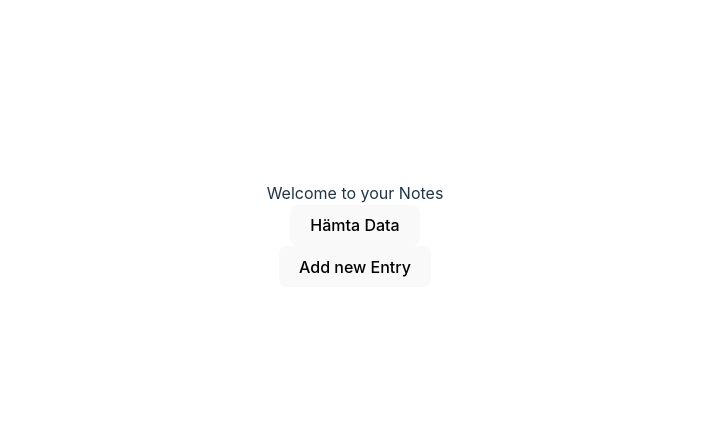
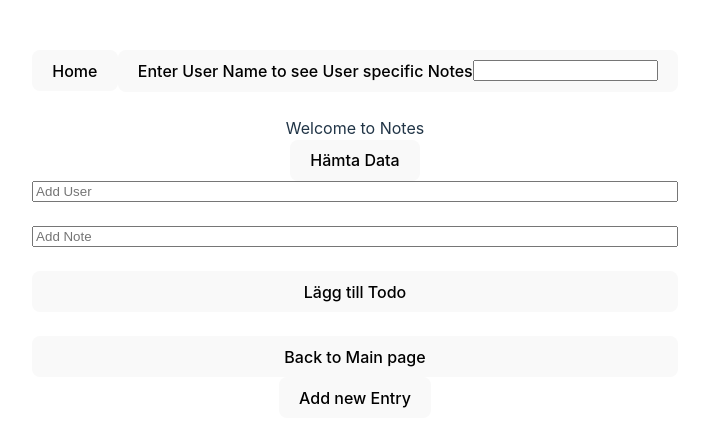
Before and after one commit to OskarEJohansson/fullstackTodoApplication, a React (Vite) app in the folder src/main/java/todo/todofullstack/View/todoFrontend/: page / in a window 1280 px wide. Shown: the part 166-612 px from the top of the page, without its empty margins (285-994 px from the left). Built offline with nearby package versions, Linux system fonts and the light colour scheme.

Commit message:
minor frontend changes done

```diff
--- a/src/main/java/todo/todofullstack/View/todoFrontend/src/App.css
+++ b/src/main/java/todo/todofullstack/View/todoFrontend/src/App.css
@@ -1,12 +1,60 @@
 #root {
   max-width: 1280px;
   margin: 0 auto;
-  padding: 2rem;
   text-align: center;
 }
 
+.header-app,
+.header-app > button {
+  display: flex;
+  flex-direction: row;
+  align-items: center;
+  justify-content: space-between;
+  position: sticky;
+  z-index: 0;
+  margin: 0;
+}
+
+.todo-list {
+  background-color: #5e5d5d;
+  border-radius: 8px;
+  padding: 10px;
+  line-height: 0.5px;
+}
+
 .entries {
+  padding: 10px;
+  margin-top: 10px;
   display: flex;
-  justify-content: center;
-  align-items: center;
+
+  border-radius: 9px;
+
+  background-color: #494949;
+  flex-direction: column;
 }
+
+.todo-component-title {
+  cursor: pointer;
+}
+
+.addData {
+  display: flex;
+  flex-direction: column;
+  text-align: center;
+  width: 100%;
+}
+
+.todo-delete {
+  background-color: red;
+  padding: 10px;
+  border-radius: 9px;
+
+  cursor: pointer;
+
+  font-size: 18px;
+  font-weight: 600;
+}
+
+.app-btn-add {
+  margin-bottom: 20px;
+}
--- a/src/main/java/todo/todofullstack/View/todoFrontend/src/App.tsx
+++ b/src/main/java/todo/todofullstack/View/todoFrontend/src/App.tsx
@@ -3,6 +3,9 @@ import useGlobalState from "./GlobalState";
 import FetchAllDataComponent from "./Components/FetchAllData";
 import Entries from "./Components/Entries";
 import { useNavigate } from "react-router-dom";
+import HeaderNav from "./Components/Header";
+import { useEffect } from "react";
+import AddData from "./Components/AddData";
 
 function App() {
   const apiFunctions = useGlobalState((state) => state);
@@ -10,7 +13,11 @@ function App() {
 
   return (
     <>
-      <div>Welcome to your Notes </div>
+      <header className="header-app">
+        <HeaderNav />
+      </header>
+      <br />
+      <div>Welcome to Notes </div>
       <div>
         {apiFunctions.entries.map((singleEntryObject) => (
           <Entries
@@ -22,6 +29,9 @@ function App() {
       <div>
         <FetchAllDataComponent />
       </div>
+
+      <AddData />
+
       <button onClick={() => navigate("/add")}>Add new Entry </button>
     </>
   );
--- a/src/main/java/todo/todofullstack/View/todoFrontend/src/Components/AddData.tsx
+++ b/src/main/java/todo/todofullstack/View/todoFrontend/src/Components/AddData.tsx
@@ -3,9 +3,9 @@ import axios from "axios";
 import useGlobalState from "../GlobalState";
 import { useNavigate } from "react-router-dom";
 
-function AddData() {
+const AddData = () => {
   const apiFunctions = useGlobalState((state) => state);
-  const [user, setUser] = useState("Oskar");
+  const [user, setUser] = useState("");
   const [newEntry, setNewEntry] = useState("");
   const navigate = useNavigate();
 
@@ -35,30 +35,29 @@ function AddData() {
   };
 
   return (
-    <div>
+    <div className="addData">
       <input
         type="text"
         value={user}
         onChange={(e) => setUser(e.target.value)}
-        placeholder="Add Todo Text"
+        placeholder="Add User"
       />
-
       <br />
       <input
         type="text"
         value={newEntry}
         onChange={(e) => setNewEntry(e.target.value)}
-        placeholder="Add Todo Text"
+        placeholder="Add Note"
       />
-
       <br />
       <button className="btn-add" onClick={saveNewEntry}>
         Lägg till Todo
       </button>
+      <br />
 
       <button onClick={() => navigate("/")}>Back to Main page</button>
     </div>
   );
-}
+};
 
 export default AddData;
--- a/src/main/java/todo/todofullstack/View/todoFrontend/src/Components/Entries.tsx
+++ b/src/main/java/todo/todofullstack/View/todoFrontend/src/Components/Entries.tsx
@@ -22,26 +22,43 @@ function Entries({ singleEntryParameter }: EntriesInterface) {
     }
   };
 
+  const isTaskCompleted = async () => {
+    const requestBody = !singleEntryParameter.taskCompleted;
+    const response = await axios.put(
+      `${URL}/CREATE-ENDPOINT/${singleEntryParameter.id}`,
+      requestBody
+    );
+
+    if (response.status === 200) {
+      apiFunctions.updateEntry(
+        singleEntryParameter.id,
+        singleEntryParameter.taskCompleted
+      );
+    }
+  };
+
   try {
     return (
       <div className="entries">
-        <fieldset>
-          <p>User: {singleEntryParameter.user}</p>
+        <p>User: {singleEntryParameter.user}</p>
+        <fieldset className="entries">
           <div>
-            {" "}
             <p>Task</p>
             <p>{singleEntryParameter.text}</p>
           </div>
           <div>
-            <p>Task Completed</p>
-            <input
-              type="checkbox"
-              checked={singleEntryParameter.taskCompleted}
-            />
+            <p>
+              Completed{" "}
+              <input
+                type="checkbox"
+                checked={singleEntryParameter.taskCompleted}
+                onChange={isTaskCompleted}
+              />
+            </p>
           </div>
+        </fieldset>
 
-          <p onClick={deleteEntry}>Delete entry</p>
-        </fieldset>
+        <button onClick={deleteEntry}>Delete entry</button>
       </div>
     );
   } catch (error) {
--- a/src/main/java/todo/todofullstack/View/todoFrontend/src/Components/FetchAllData.tsx
+++ b/src/main/java/todo/todofullstack/View/todoFrontend/src/Components/FetchAllData.tsx
@@ -1,5 +1,7 @@
 import axios from "axios";
 import useGlobalState from "../GlobalState";
+import { useEffect } from "react";
+useEffect;
 
 const URL = "http://localhost:8080/api";
 
--- a/src/main/java/todo/todofullstack/View/todoFrontend/src/Components/Header.tsx
+++ b/src/main/java/todo/todofullstack/View/todoFrontend/src/Components/Header.tsx
@@ -1,14 +1,12 @@
-// import { useNavigate } from "react-router-dom";
+const HeaderNav = () => {
+  return (
+    <nav className="header-app">
+      <button>Home</button>
+      <button>
+        Enter User Name to see User specific Notes <input type="text" />{" "}
+      </button>
+    </nav>
+  );
+};
 
-// const Header = () => {
-
-// const navigate = useNavigate
-
-//   return <nav>
-//     <button onClick={() => navigate.path("/")}>Home</button>
-//     <button onClick={() => navigate.path(/noteboard/}>Enter User Name to see your Notes <input value="text"></button>
-//     <button></button>
-//   </nav>;
-// };
-
-// export default Header;
+export default HeaderNav;
--- a/src/main/java/todo/todofullstack/View/todoFrontend/src/GlobalState.ts
+++ b/src/main/java/todo/todofullstack/View/todoFrontend/src/GlobalState.ts
@@ -5,12 +5,7 @@ interface GlobalStateInterface {
   entries: ListTypes[];
   addEntry: (saveNewEntry: ListTypes) => void;
   removeEntry: (id: string) => void;
-  updateEntry: (
-    id: string,
-    user?: string,
-    text?: string,
-    taskCompleted?: boolean
-  ) => void;
+  updateEntry: (id: string, taskCompleted?: boolean) => void;
   setEntries: (setNewEntries: ListTypes[]) => void;
 }
 
@@ -29,20 +24,13 @@ const useGlobalState = create<GlobalStateInterface>((set) => ({
     }));
   },
 
-  updateEntry: (
-    id: string,
-    user?: string,
-    text?: string,
-    taskCompleted?: boolean
-  ) =>
+  updateEntry: (id: string, taskCompleted?: boolean) =>
     set((state) => ({
       entries: state.entries.map((existingEntry) => {
         if (existingEntry.id !== id) return existingEntry;
 
         return {
           ...existingEntry,
-          ...(user !== undefined && { user: user }),
-          ...(text !== undefined && { text: text }),
           ...(taskCompleted !== undefined && { taskCompleted: taskCompleted }),
         };
       }),
--- a/src/main/java/todo/todofullstack/View/todoFrontend/src/main.tsx
+++ b/src/main/java/todo/todofullstack/View/todoFrontend/src/main.tsx
@@ -11,6 +11,7 @@ ReactDOM.createRoot(document.getElementById("root")!).render(
       <Routes>
         <Route path="/" element={<App />} />
         <Route path="/add" element={<AddData />} />
+        <Route path="/user" element={<App />} />
       </Routes>
     </BrowserRouter>
   </React.StrictMode>
```
Also changed, not shown: src/main/java/todo/todofullstack/View/todoFrontend/src/Components/UserspecificEntry.tsx (added), src/main/java/todo/todofullstack/View/todoFrontend/src/Documentation.txt, 1 other file (tests, documents, lock files or other folders).
